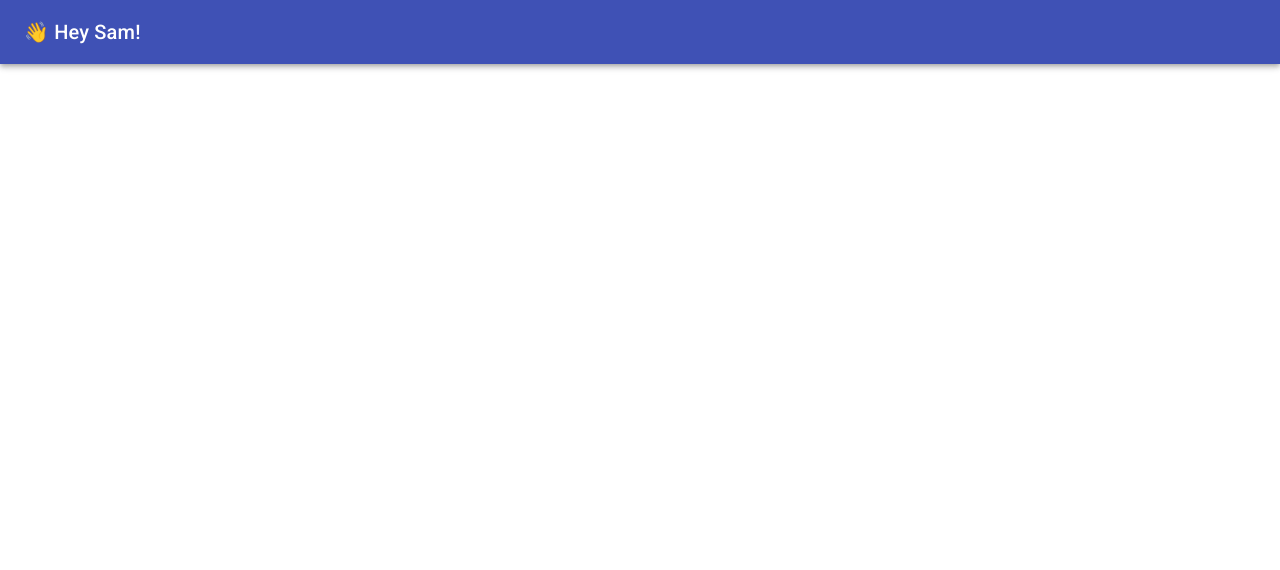
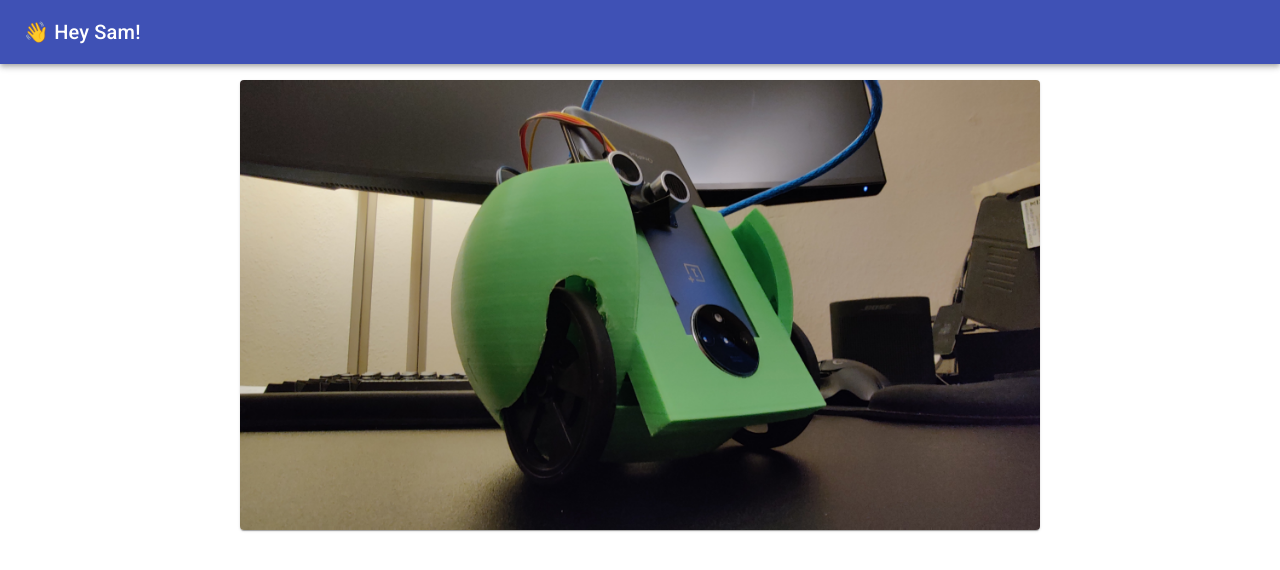
Before and after one commit to stevepopovich/heysam-dot-com, a React (Create React App) app: page / in a window 1280 px wide. Shown: the top 570 px of the page. Built offline with nearby package versions, Linux system fonts and the light colour scheme.

Commit message:
Add main feature card

```diff
--- a/src/App.tsx
+++ b/src/App.tsx
@@ -1,12 +1,14 @@
 import React from 'react';
-import Toolbar from '@material-ui/core/Toolbar';
 import './App.css';
-import { AppBar, Typography } from '@material-ui/core';
 import { SamHomeAppBar } from './SamHomeAppBar';
+import { MainFeatureCard } from './MainFeatureCard';
 
 function App() {
   return (
-    <SamHomeAppBar />
+    <>
+      <SamHomeAppBar />
+      <MainFeatureCard />
+    </>
   )
 }
 
--- /dev/null
+++ b/src/MainFeatureCard.tsx
@@ -0,0 +1,28 @@
+import React from "react";
+import { Card, CardMedia, makeStyles } from "@material-ui/core";
+
+const useStyles = makeStyles(() => ({
+    card: {
+      maxWidth: 800,
+      margin: 'auto',
+      marginTop: 16
+    },
+    media: {
+      height: 0,
+      paddingTop: '56.25%', // 16:9
+    },
+  }));
+
+export function MainFeatureCard() {
+    const classes = useStyles();
+
+    return (
+        <Card className={classes.card}>
+            <CardMedia
+                className={classes.media}
+                image="/sam_pose.jpeg"
+                title="Developer with all iterations of same (TODO)"
+            />
+        </Card>
+    )
+}
```
